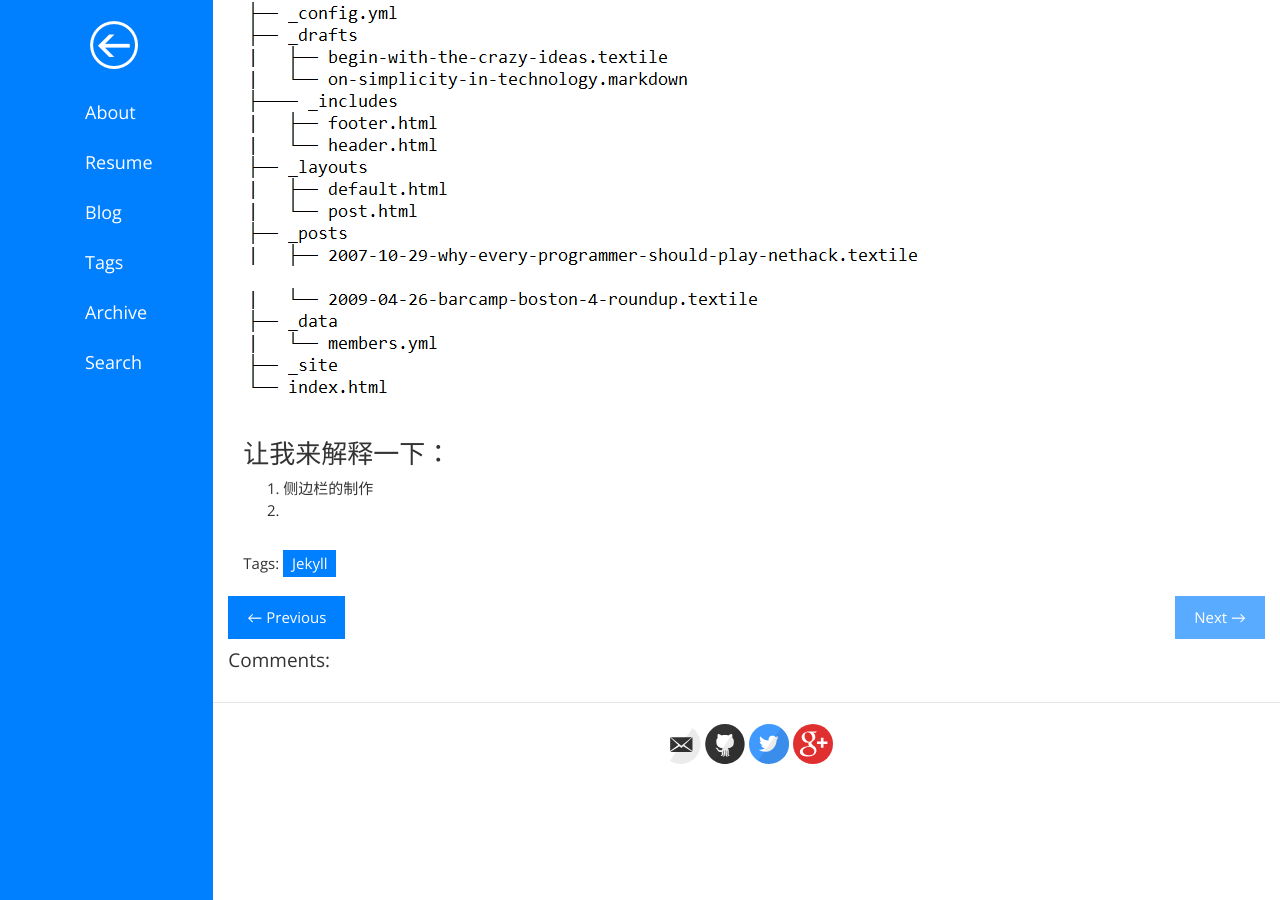
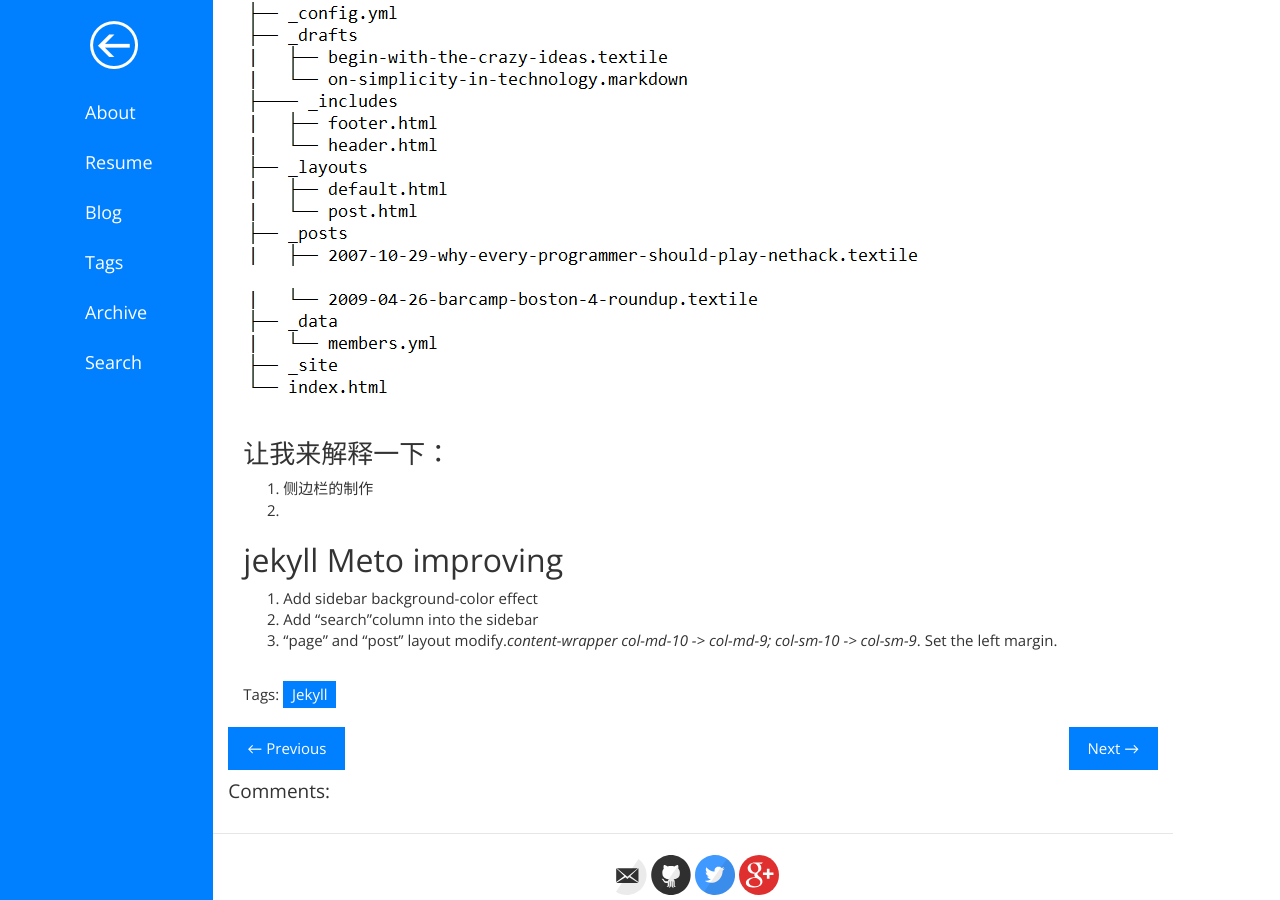
Before and after one commit to ZhuFengdaaa/ZhuFengdaaa.github.io, a Jekyll site: the page built from _posts/2015-1-1-Presentation.md, in a window 1280 px wide and 900 px high, scrolled down 531 px. Built offline with Jekyll 4.4.1, drawn with Linux system fonts in a browser that asks for light colours; comment, search, counter and statistics services are not loaded.

Commit message:
2015-01-03-10-00-03

```diff
--- a/_layouts/post.html
+++ b/_layouts/post.html
@@ -5,7 +5,7 @@
   <div class="row">
     <div class="hidden-xs col-md-2 col-sm-3 blue sidebar">{% include sidemenu.html %}</div>
     <!-- Side column -->
-    <div class="col-md-10 col-sm-9 col-md-offset-2 col-sm-offset-3">
+    <div class="col-md-9 col-sm-9 col-md-offset-2 col-sm-offset-3">
       <article class="col-md-12 col-xs-12 justified">
         <h1 class="post-title">{{ page.title }}</h1>
         <div class="publish-tag">
--- a/_posts/2015-1-1-Presentation.md
+++ b/_posts/2015-1-1-Presentation.md
@@ -32,3 +32,8 @@
 ###让我来解释一下：
 1. 侧边栏的制作
 2.
+
+##jekyll Meto improving
+1. Add sidebar background-color effect
+2. Add "search"column into the sidebar
+3. "page" and "post" layout modify.*content-wrapper col-md-10 -> col-md-9; col-sm-10 -> col-sm-9*. Set the left margin.
```
Also changed, not shown: _layouts/page.html (+6 -2 lines), _posts/2015-1-3-UI-design-learning.md (added, +19 -0 lines), tags/Jekyll/index.md (added, +4 -0 lines), assets/images/2015-1-3-UI-design-learning/B+W+One.png (added).
